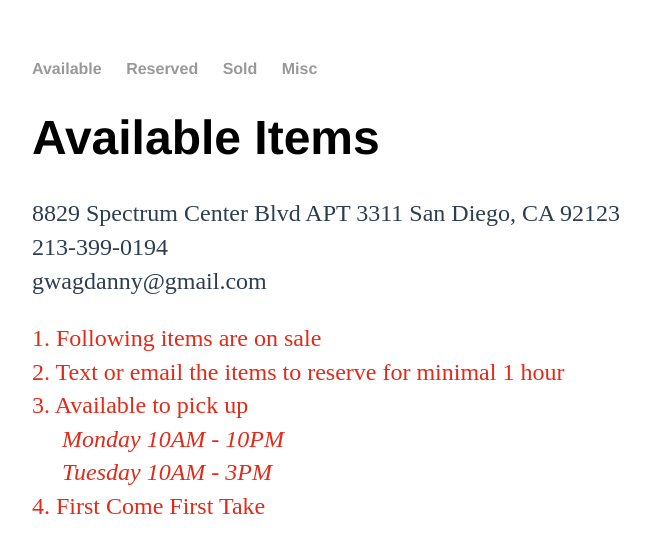
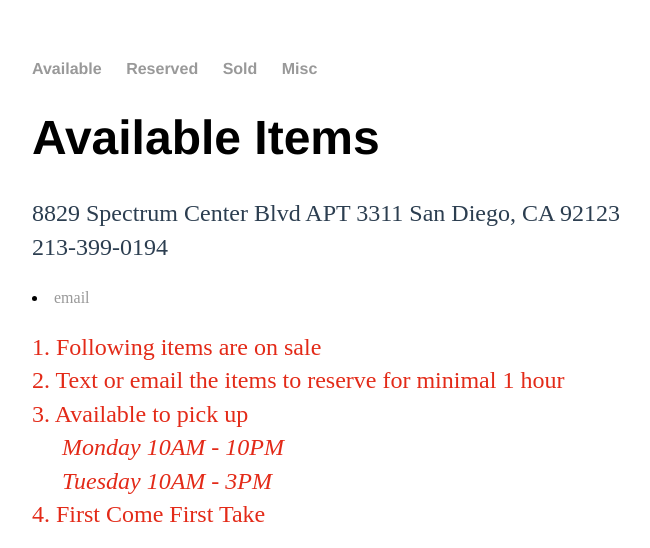
Before and after one commit to AvionMoveOut/AvionMoveOut.github.io, a Jekyll site: the page built from index.html, in a window 1280 px wide, cut to the strip 0-548 px from the top of the page. Shown: the whole strip, without its empty margins (160-810 px from the left). Built offline with Jekyll 4.4.1, drawn with Linux system fonts in a browser that asks for light colours.

Commit message:
Update index.html

```diff
--- a/index.html
+++ b/index.html
@@ -10,7 +10,8 @@
 		<font color=#2C3E50>
 			8829 Spectrum Center Blvd APT 3311 San Diego, CA 92123 <br />
 			213-399-0194 <br />
-			gwagdanny@gmail.com
+        		<li><a href="mailto:gwagdanny@gmail.com">email</a></li>
+
 		</font>
 	</p>
 	<center>
```
